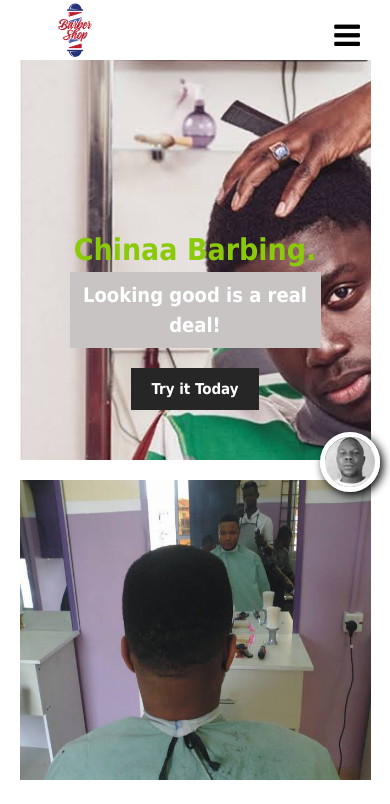
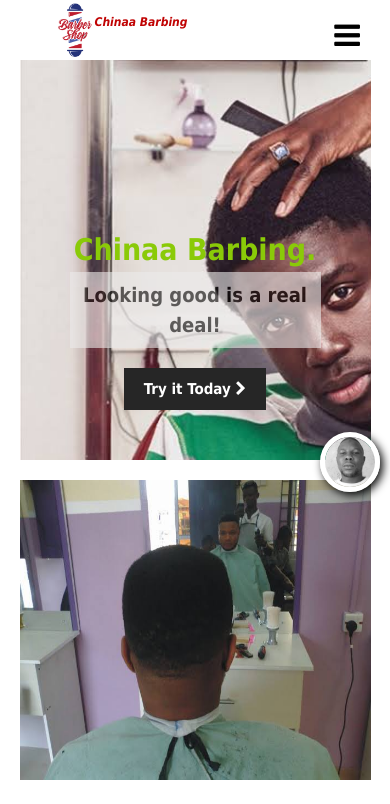
Before and after one commit to rajiss-ctrl/barber-shop, a plain HTML site: page index.html in a window 390 px wide. Shown: the top 804 px of the page. Drawn offline with Linux system fonts and the light colour scheme.

Commit message:
simple website for barber shop

```diff
--- a/index.html
+++ b/index.html
@@ -16,7 +16,10 @@
     <div class="container">
         <!-- Nav -->
         <nav class="main-nav">
-            <img src="./img/barber/logo.png" alt="barber logo" class="logo">
+            <div class="logo-div">
+                <img src="./img/barber/logo.png" alt="barber logo" class="logo">
+                <span>Chinaa Barbing</span>
+            </div>
             <ul class="main-menu">
                 <li><a href="#">Services</a></li>
                 <li><a href="#">Contact</a></li>
@@ -30,7 +33,7 @@
             <h1><strong>Chinaa</strong> Barbing.</h1>
             <h2>Looking good is a real deal!</h2>
             <!-- <h2><strong>Make yourself comfortable</strong> with various hair styles<br/> and home barbing services</h2> -->
-            <a href="#" class="btn"> Try it Today </a>
+            <a href="#" class="btn"> Try it Today <i class="fa fa-chevron-right"></i></a>
         </header>
         <!-- home cards -->
         <section class="home-cards">
--- a/styles.css
+++ b/styles.css
@@ -36,6 +36,17 @@ ul {
 .main-nav .logo {
   width: 110px;
   cursor: pointer;
+}
+.logo-div {
+  display: flex;
+}
+.logo-div span {
+  font-size: 12px;
+  font-weight: bold;
+  font-style: italic;
+  color: #c00303;
+  padding: 10px;
+  margin-left: -45px;
 }
 .main-nav ul {
   display: flex;
@@ -193,6 +204,9 @@ strong {
   padding: 0 20px 0 20px;
   margin-top: 10px;
 }
+footer .developer {
+  text-align: center;
+}
 
 footer .developer img {
   margin-top: 10px;
@@ -244,9 +258,10 @@ footer .developer img:hover {
     color: #8aca08;
   }
   .showcase h2 {
-    background: rgb(201, 196, 196);
+    background: #ecebeb;
+    opacity: 0.6;
     font-size: 25px;
-    color: #fff;
+    color: #000;
     padding: 8px;
   }
   .main-nav ul.main-menu li {
```
